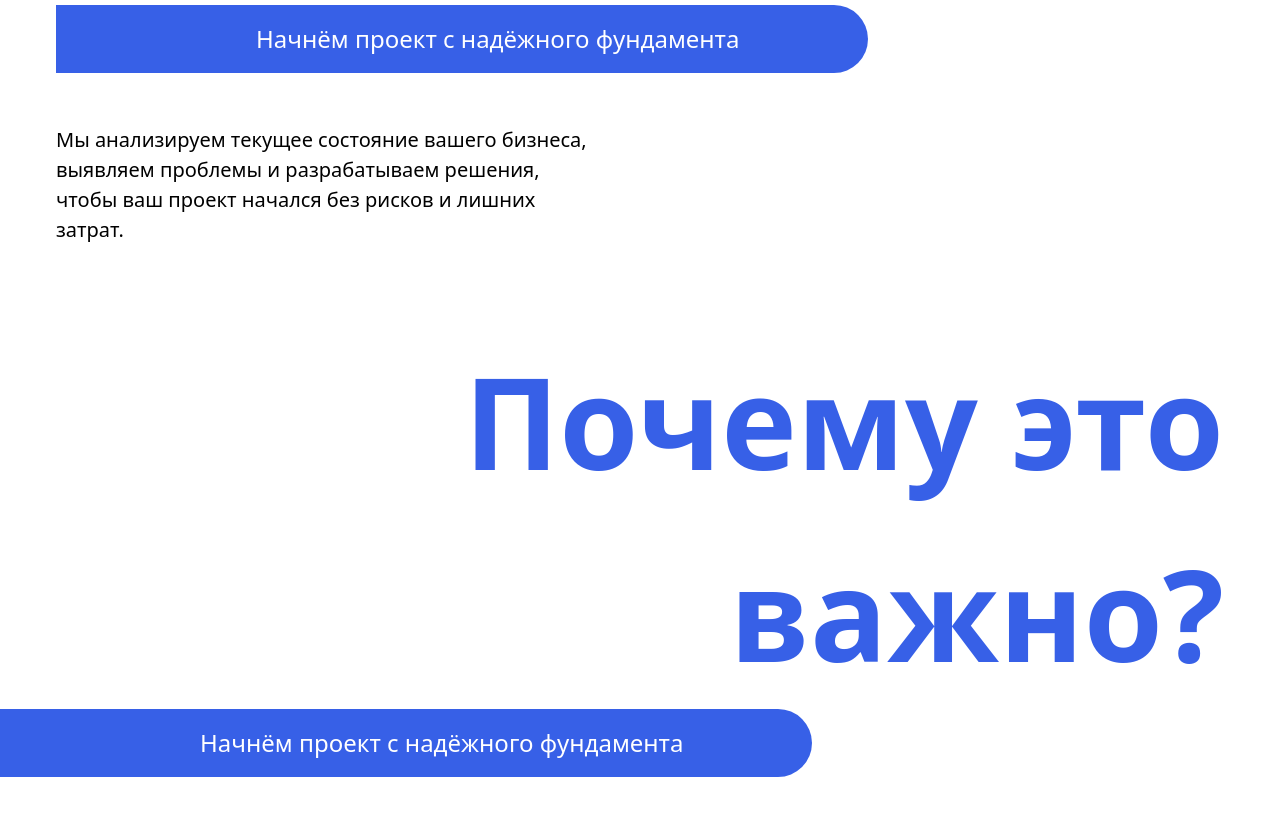
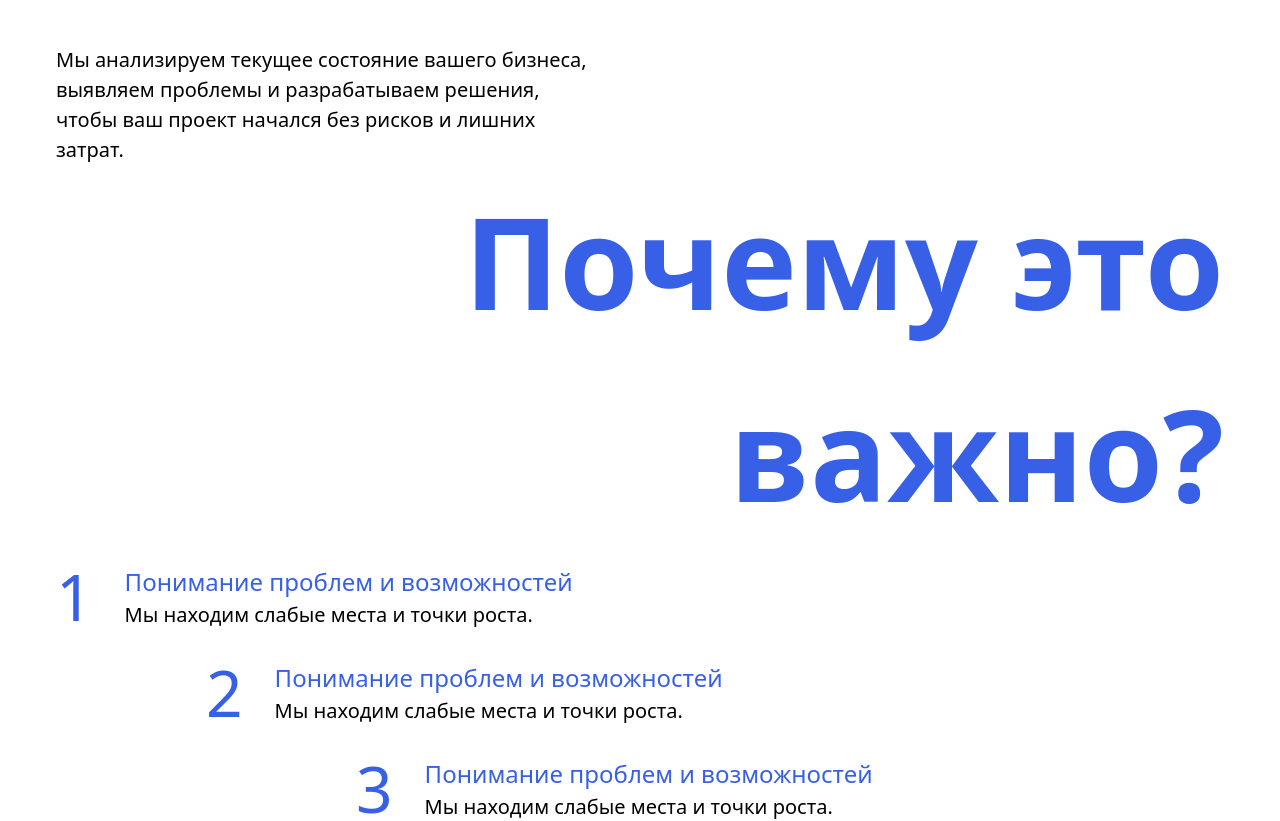
Before and after one commit to DFimp/landing_pro_automatization, a Next.js app: page /analytics in a window 1280 px wide. Shown: the part 380-1201 px from the top of the page. Built offline with nearby package versions, Linux system fonts and the light colour scheme.

Commit message:
moved sticky info

```diff
--- a/src/widgets/analytic/analyticsHeroSection/AnalyticsHeroSection.tsx
+++ b/src/widgets/analytic/analyticsHeroSection/AnalyticsHeroSection.tsx
@@ -6,17 +6,6 @@ export function AnalyticsHeroSection() {
             <h2 className="text-h2 font-bold max-w-4xl">
                 Аудит и предпроектная подготовка
             </h2>
-
-            <StickyInfo text="Начнём проект с надёжного фундамента" />
-
-            <h4 className="font-normal text-h5 max-w-135">
-                Мы анализируем текущее состояние вашего бизнеса, выявляем проблемы и разрабатываем решения,
-                чтобы ваш проект начался без рисков и лишних затрат.
-            </h4>
-
-            <h1 className="text-h1 font-bold text-blue text-right">
-                Почему это важно?
-            </h1>
         </section>
     );
 }
```
